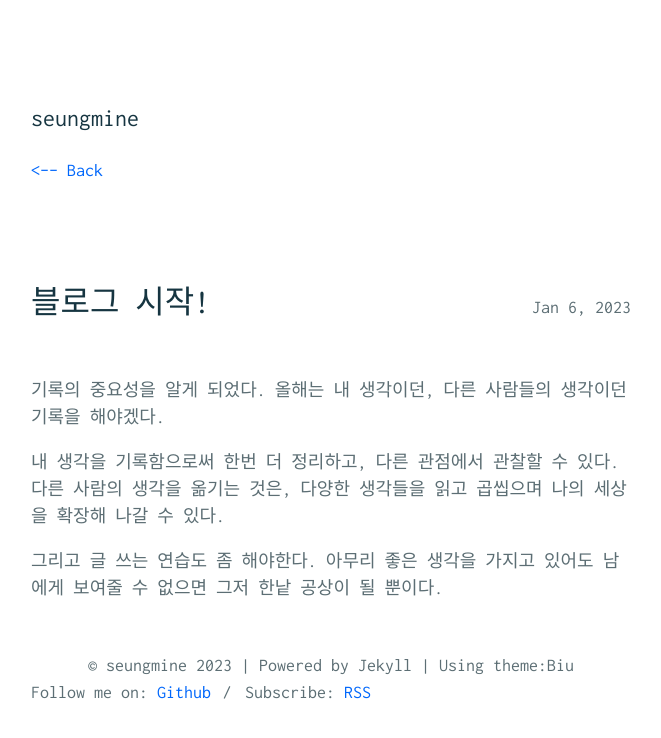
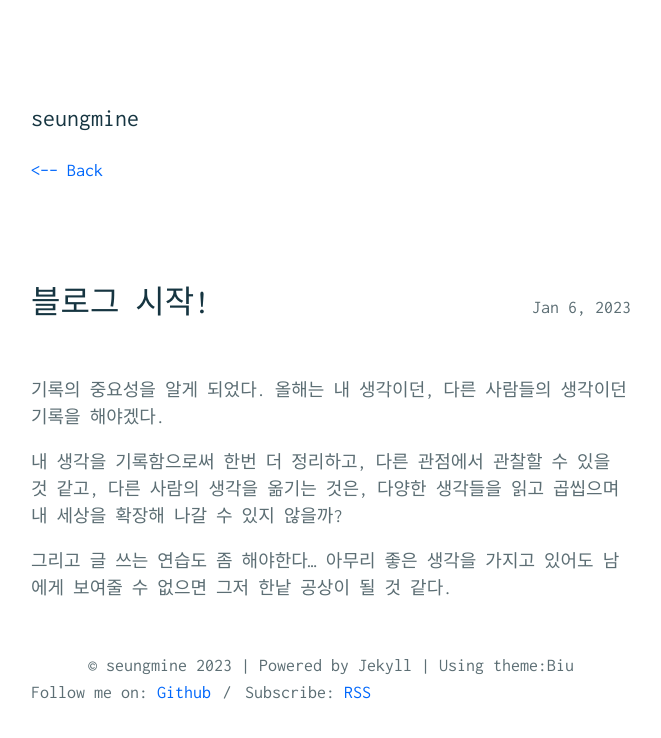
Before and after one commit to effectivemadness/effectivemadness.github.io.bak, a Jekyll site: the page built from _posts/2023-01-06-블로그 시작.markdown, in a window 1280 px wide. Shown: the top 738 px of the page, without its empty margins (309-970 px from the left). Built offline with Jekyll 4.4.1, drawn with Linux system fonts in a browser that asks for light colours; comment, search, counter and statistics services are not loaded.

Commit message:
23-01-31 포스팅 추가

```diff
--- a/_posts/2023-01-06-블로그 시작.markdown
+++ b/_posts/2023-01-06-블로그 시작.markdown
@@ -6,7 +6,7 @@ date:   2023-01-06 19:48:12
 기록의 중요성을 알게 되었다.
 올해는 내 생각이던, 다른 사람들의 생각이던 기록을 해야겠다.
 
-내 생각을 기록함으로써 한번 더 정리하고, 다른 관점에서 관찰할 수 있다.
-다른 사람의 생각을 옮기는 것은, 다양한 생각들을 읽고 곱씹으며 나의 세상을 확장해 나갈 수 있다.
+내 생각을 기록함으로써 한번 더 정리하고, 다른 관점에서 관찰할 수 있을 것 같고,
+다른 사람의 생각을 옮기는 것은, 다양한 생각들을 읽고 곱씹으며 내 세상을 확장해 나갈 수 있지 않을까?
 
-그리고 글 쓰는 연습도 좀 해야한다. 아무리 좋은 생각을 가지고 있어도 남에게 보여줄 수 없으면 그저 한낱 공상이 될 뿐이다.
+그리고 글 쓰는 연습도 좀 해야한다... 아무리 좋은 생각을 가지고 있어도 남에게 보여줄 수 없으면 그저 한낱 공상이 될 것 같다.
```
Also changed, not shown: _posts/2023-01-31-답없는 세 기둥.markdown (added, +69 -0 lines), assets/img/0*-fGEuW8a12Pjfgc0.png (added), assets/img/0*7iym_UG22lLstZAl.png (added), assets/img/0*Y1ezD6n7AK1zVeSh.png (added), assets/img/1*G3GF_mNkBO1rEkiGpFfEWQ.webp (added).
